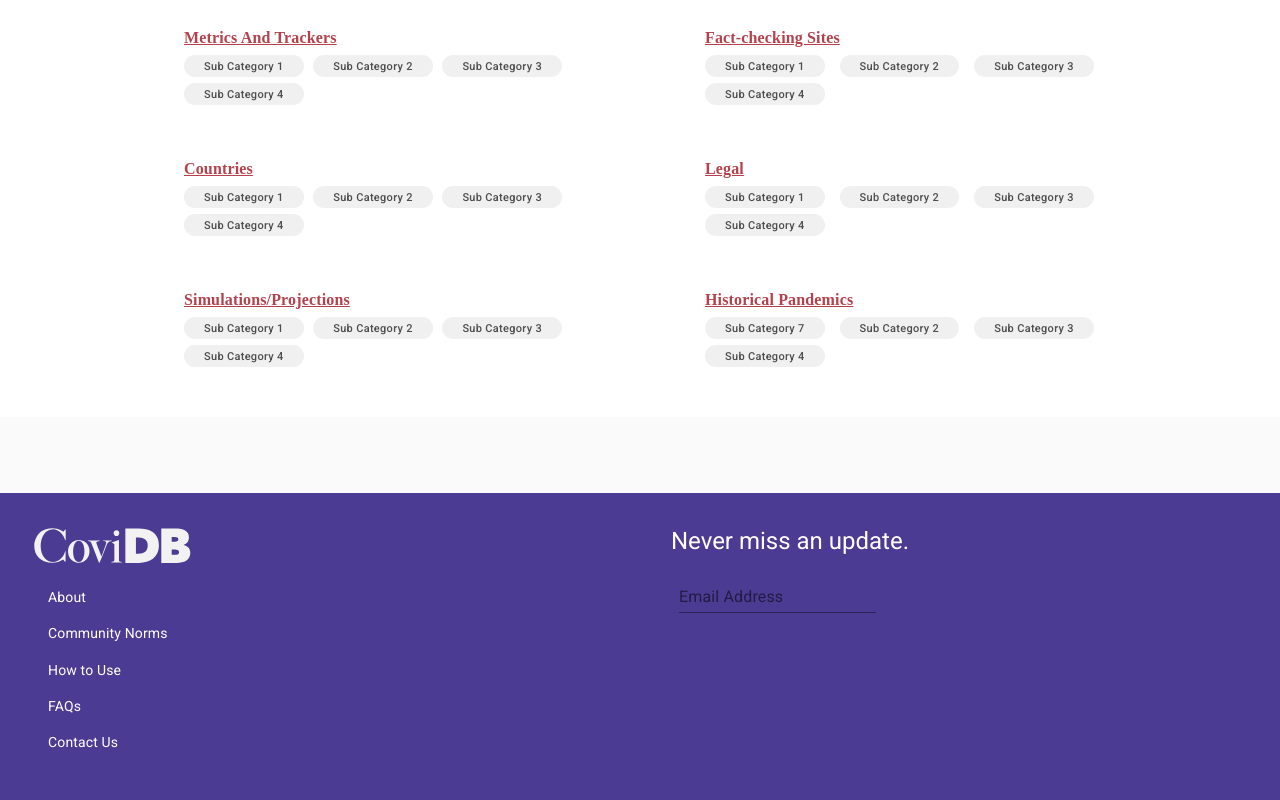
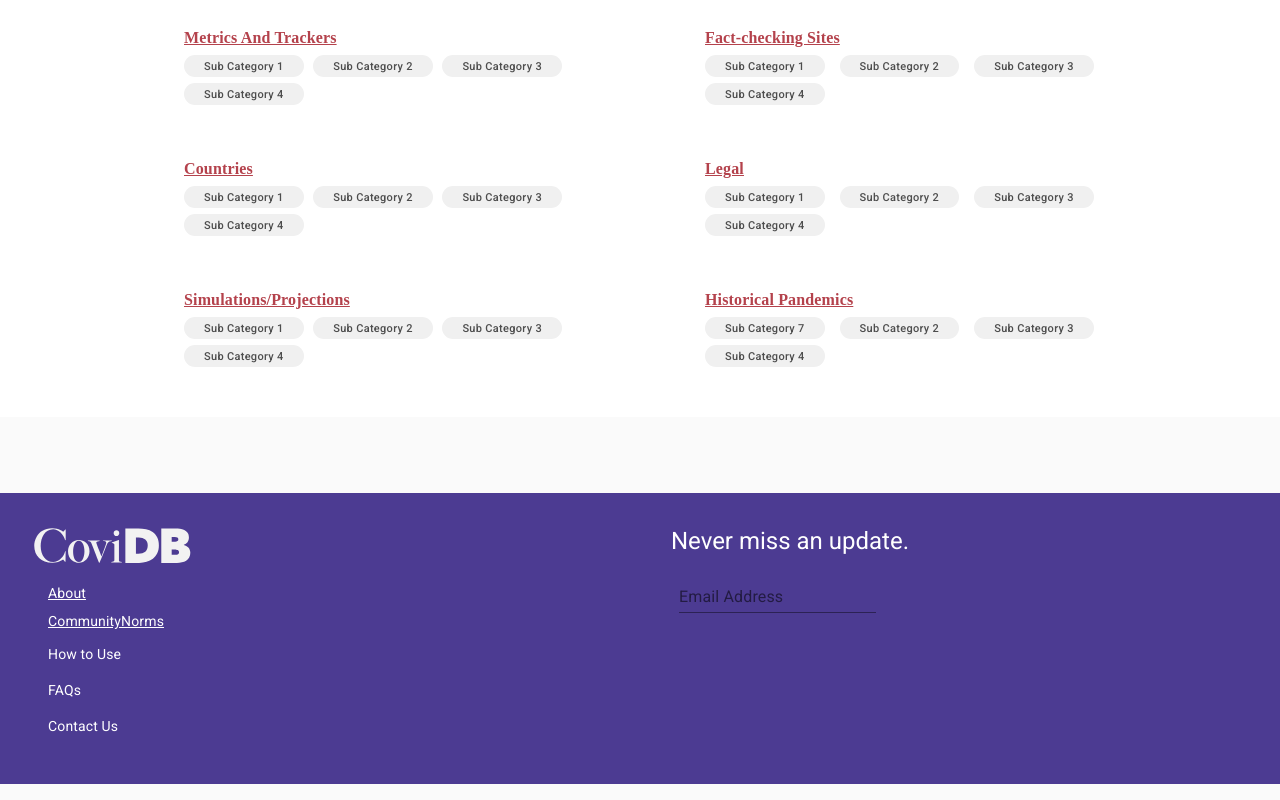
Before and after one commit to kevin20841/covidb-app, a React (Create React App) app: page / in a window 1280 px wide. Shown: the part 905-1705 px from the top of the page. Built offline with nearby package versions, Linux system fonts and the light colour scheme.

Commit message:
Linking footer text to other pages

```diff
--- a/src/SectionCard.js
+++ b/src/SectionCard.js
@@ -61,7 +61,7 @@ export default function SectionCard(props) {
         </a>
         <div className={classes.flexContainer}>
             {props.subcategoryList.map((value)=> {
-            return <Button className={classes.categoryButton} isSecondary={true}> {value}</Button>
+            return <Button className={classes.categoryButton} isSecondary={true}> {value} </Button>
         })}
         </div>
 
--- a/src/StickyFooter.js
+++ b/src/StickyFooter.js
@@ -42,7 +42,10 @@ const useStyles = makeStyles((theme) => ({
   },
   update:{
     color: "#FFFFFF",
-  }
+  },
+  bottomLink:{
+    color: '#FFFFFF'
+  },
 }));
 
 export default function StickyFooter() {
@@ -61,14 +64,14 @@ export default function StickyFooter() {
             <div className={classes.list}>
               <List dense="true">
                   <ListItem>
-                    <ListItemText
-                      primary="About"
-                    />
+                    <a s href={"./About"} className={classes.bottomLink}>
+                        About
+                    </a>
                   </ListItem>
                   <ListItem>
-                    <ListItemText
-                      primary="Community Norms"
-                    />
+                    <a s href={"./CommunityNorms"} className={classes.bottomLink}>
+                        CommunityNorms
+                    </a>
                   </ListItem>
                   <ListItem>
                     <ListItemText
```
